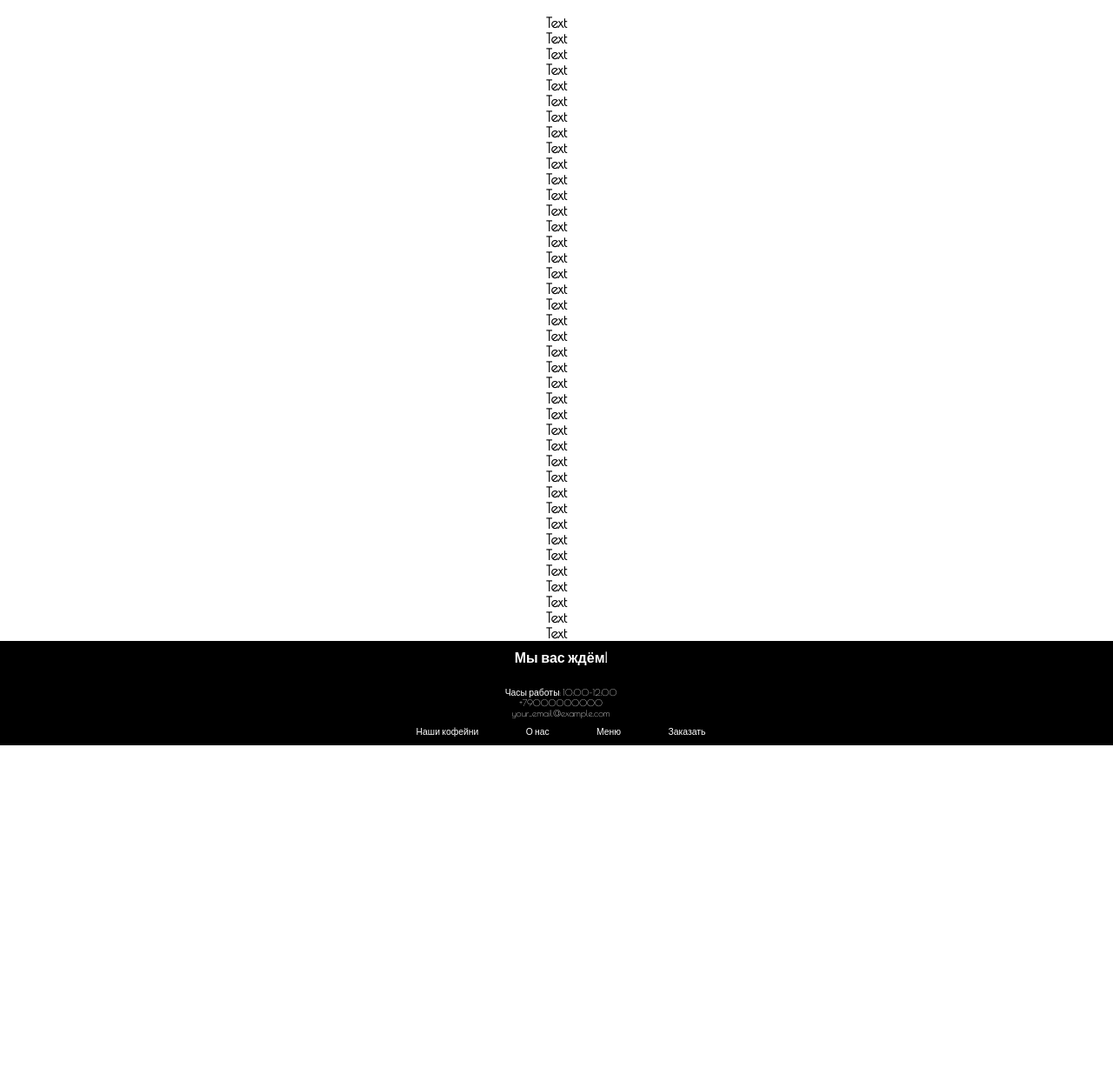
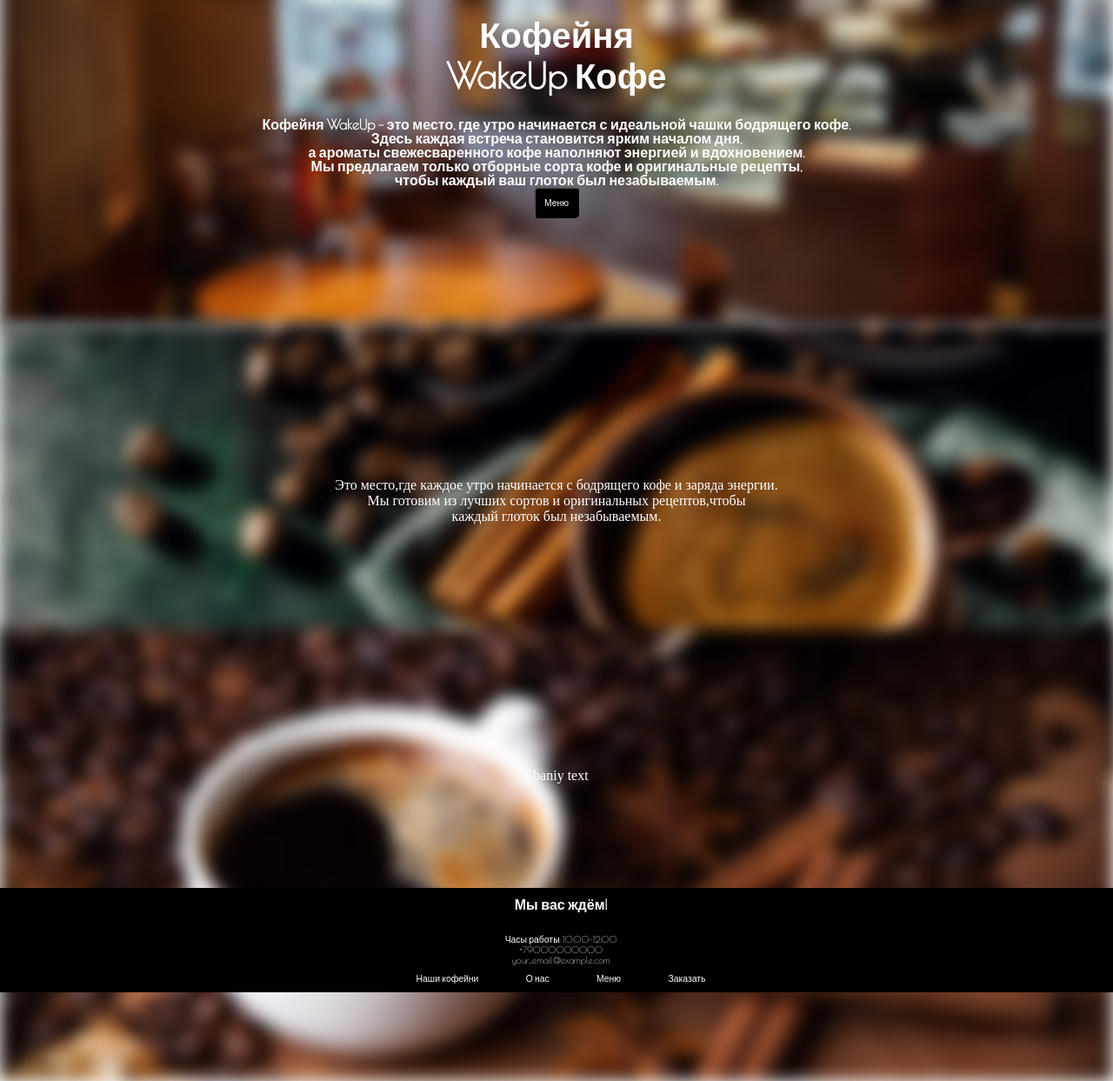
Before and after one commit to Pqvel1l/Coffee, a PHP site: page /index.html in a window 1280 px wide. Shown: the part 143-1386 px from the top of the page at 87% size. Before the commit the page ends 1000 px from the top, so only its background shows below. Run offline with PHP 8.4, Linux system fonts and the light colour scheme.

Commit message:
Добавлен блюр к картинкам.

```diff
--- a/css/ss3.css
+++ b/css/ss3.css
@@ -22,9 +22,10 @@
 .title-a {/* Стиль для названия */
   color: #fff;
   text-align: center;
-  font-size: 2vh;
+  font-size: 5vh;
   font-family: "Poiret One", sans-serif;
-  font-weight: bold;
+  font-weight:900;
+  padding-bottom: 3vh;
 }
 #header{
   width: 100%;
@@ -32,6 +33,9 @@
   background: #ffffff;
   color: #000000;
   float: right;
+  z-index: 10;
+  position: relative;
+
 }
 /* Тут картинка */
 .coffee-header {
@@ -41,6 +45,11 @@
 }
 .navbar {
   line-height: 100%;
+  z-index: 1.2;
+  position: inherit;
+}
+#nav {
+  z-index: 1.2;
 }
 #nav ul {
   list-style: none;
@@ -50,6 +59,8 @@
   font-size: 1.3vh;
   font-family: "Poiret One", sans-serif;
   text-align: center;
+  position: inherit;
+
 }
 #nav li {
   display: inline-block;
@@ -79,10 +90,13 @@
 /* футер - низ */
 #footer {
   float: left;
+  position: relative;
   width: 100%;
   height: 15%;
   background: #000000;
   line-height: 140px;
+  z-index: 10;
+
 }
 .footer-text-a {
   color: #fff;
@@ -104,6 +118,8 @@
    text-align: center;
    color: #fff;
    padding-left: 10px;
+   position: relative;
+   z-index: 1.3;
    /* Для перемещения текста*/
  }
 .info ul {
@@ -141,20 +157,76 @@
   margin-top: 3px;
   line-height: 2em;
 }
-.container {
-  background: no-repeat url('https://img.goodfon.com/original/1920x1200/7/d2/kofe-kofeinye-zerna-koritsa.jpg') 50% 50%;
-  background-size: 100% auto;
+.bg-image-blur-1 {
+  background: no-repeat url('/img/coffeex1.jpeg') 50% 50%;
+  background-size: cover;
+  filter: blur(1.2vh);
+  width: 100%;
+  height: 65vh;
+  position:absolute;
+  z-index: 1;
+  background-attachment: scroll;
+  /* margin-top: 2vh; */
+  }
+.bg-text-1 {
+  float: center;
   text-align: center;
-   color: white;
-   float: center;
- }
-.container-1 {
-  background: no-repeat url('https://img.goodfon.com/original/1920x1200/7/d2/kofe-kofeinye-zerna-koritsa.jpg') 50% 50%;
-  background-size: 100% auto;
+  color:white;
+  z-index: 4;
+  position: relative;
+  padding-top:20vh;
+  padding-bottom: 15vh;
+}
+.menu-button {
+  background-color: #000;
+  border-radius: 5px;
+  padding: 10px;
+    color: #fff;
+      font-size: 1.3vh;
+      font-family: "Poiret One", sans-serif;
+}
+.bg-image-blur-2 {
+  background: no-repeat url('../img/coffee2.jpg') 50% 50%;
+  background-size: cover;
+    filter: blur(1.2vh);
+    width: 100%;
+    height: 65vh;
+    position: absolute;
+    z-index: 1;
+    background-attachment:scroll;
+}
+.bg-text-2 {
+  float: center;
   text-align: center;
-  filter: blur();
   color: white;
+  z-index: 4;
+  position: relative;
+  padding-top: 20vh;
+  padding-bottom: 15vh;
+}
+.bg-image-blur-3 {
+  background: no-repeat url('../img/coffee.png') 50% 50%;
+  background-size: cover;
+  filter: blur(1.2vh);
+  width: 100%;
+  height: 65vh;
+  position: absolute;
+  z-index: 1;
+  background-attachment: scroll;
+}
+
+.bg-text-3 {
   float: center;
+  text-align: center;
+  color: white;
+  z-index: 4;
+  position: relative;
+  padding-top: 20vh;
+  padding-bottom: 15vh;
+}
+.main {
+  position: relative;
+  z-index: 9;
 }
  /* Тут всякие стили, которые могут пригодиться! */
 /* #main {
--- a/index.html
+++ b/index.html
@@ -22,13 +22,63 @@
       </ul>
       </div>
     </div>
-    <div id="main">
-      <div class="container">
-        <div class="title-a">Кофейня <br> WakeUp Кофе</div>
-        <div class="pre2">
-          <br>Это место,где каждое утро начинается с бодрящего кофе и заряда энергии.<br> Мы готовим из лучших сортов и оригинальных
-          рецептов,чтобы<br> каждый глоток был незабываемым.</div>
-        </div><p class="pre1">
+    <div class="main">
+      <div class="bg-image-blur-1"></div>
+      <div class="bg-text-1">
+        <p class="title-a">Кофейня <br> WakeUp Кофе</p>
+        <p class="pre2">
+Кофейня WakeUp - это место, где утро начинается с идеальной чашки бодрящего кофе.<br> Здесь каждая встреча становится ярким началом дня,<br> а
+ароматы свежесваренного кофе наполняют энергией и вдохновением.<br> Мы предлагаем только отборные сорта кофе и оригинальные
+рецепты,<br> чтобы каждый ваш глоток был незабываемым.<br>
+        </p>
+        <button class="menu-button">Меню</button>
+      </div>
+      <div class="bg-image-blur-2"></div>
+        <div class="bg-text-2"><br>Это место,где каждое утро начинается с бодрящего кофе и заряда энергии.<br> Мы готовим из лучших сортов и
+        оригинальных
+        рецептов,чтобы<br> каждый глоток был незабываемым.</div>
+      <div class="bg-image-blur-3"></div>
+        <div class="bg-text-3"> Ebaniy text</div>
+      <!-- <div class="bg-image-blur-4"></div>
+        <div class="bg-text-4">Ebaniy text</div> -->
+    </div>
+        <!-- <iframe
+  src="https://www.google.com/maps/embed?pb=!1m18!1m12!1m3!1d5966.957328634592!2d20.414794481691935!3d54.78741022409602!2m3!1f0!2f0!3f0!3m2!1i1024!2i768!4f13.1!3m3!1m2!1s0x46e33f2289a9080d%3A0x4cf60cb270bf321a!2z0YPQuy4g0KHRh9Cw0YHRgtC70LjQstCw0Y8sIDEwLCDQpdC-0LvQvNC-0LPQvtGA0L7QstC60LAsINCa0LDQu9C40L3QuNC90LPRgNCw0LTRgdC60LDRjyDQvtCx0LsuLCDQoNC-0YHRgdC40Y8sIDIzNjAzOA!5e0!3m2!1sru!2sus!4v1727370755051!5m2!1sru!2sus"
+  width="25%" height="25%" style="border:0;" allowfullscreen="" loading="lazy"
+  referrerpolicy="no-referrer-when-downgrade"></iframe> -->
+  <div id="footer">
+    <div class="info">
+      <ul>
+        <caption><p class="sizeup"><b>Мы вас ждём!</b></p></caption>
+        <a class="footer-text-a">Часы работы: 10:00-12:00<br></a>
+        <a class="footer-text-a">+79000000000<br></a>
+        <a class="footer-text-a">your_email@example.com<br></a>
+        <li><a>Наши кофейни</a></li>
+        <li><a name="anchordown">О нас</a></li>
+        <li><a>Меню</a></li>
+        <li><a>Заказать</a></li>
+      </ul>
+    </div>
+
+  </div>
+  <!-- TODO: Сделать какую-нибудь информацию в футере upd: Выполнено-->
+
+  <script>console.log ('Hello World')</script>
+</body>
+</html>
+
+<!-- <div id="aside"> <p class="about">О нас:</p> </div> -->
+<!-- <p class="pre3">Русский<br> pibia dogt asdbl English</p> -->
+<!-- <p class="pre2">Русский<br> русский текст 2</p> -->
+<!-- <p class="pre1">Русский<br> русский текст 2</p> -->
+<!-- <div class="зеро">
+DIV - блочный объект,<br> больше свойств,чему SPAN
+</div>
+<span class="зеро"> SPAN-Строчный объект</span> -->
+<!--
+<div class="block" id="first"></div>
+<div class="block" id="second"></div> -->
+<!-- <p class="pre1">
           <br> Text
           <br> Text
           <br> Text
@@ -69,43 +119,4 @@
           <br> Text
           <br> Text
           <br> Text
-        </p>
-      <!-- <div class="container-1">123</div>
-      <div class="container-2"></div> -->
-      <!-- <iframe
-      src="https://www.google.com/maps/embed?pb=!1m18!1m12!1m3!1d13041.178554708536!2d20.60292345138093!3d54.702999808485046!2m3!1f0!2f0!3f0!3m2!1i1024!2i768!4f13.1!3m3!1m2!1s0x46e316a0841f51c7%3A0x1b773723dc02a802!2z0JHQsNGD0YbQtdC90YLRgA!5e0!3m2!1sru!2sus!4v1726845252007!5m2!1sru!2sus"
-      width="50%" height="25% style="border:0;" loading="lazy"
-      referrerpolicy="no-referrer-when-downgrade"></iframe> -->
-  </div>
-  <div id="footer">
-    <div name="anchordown" class="info">
-      <ul>
-        <caption><p class="sizeup"><b>Мы вас ждём!</b></p></caption>
-        <a class="footer-text-a">Часы работы: 10:00-12:00<br></a>
-        <a class="footer-text-a">+79000000000<br></a>
-        <a class="footer-text-a">your_email@example.com<br></a>
-        <li><a>Наши кофейни</a></li>
-        <li><a>О нас</a></li>
-        <li><a>Меню</a></li>
-        <li><a>Заказать</a></li>
-      </ul>
-    </div>
-
-  </div>
-  <!-- TODO: Сделать какую-нибудь информацию в футере upd: Выполнено-->
-
-  <script>console.log ('Hello World')</script>
-</body>
-</html>
-
-<!-- <div id="aside"> <p class="about">О нас:</p> </div> -->
-<!-- <p class="pre3">Русский<br> pibia dogt asdbl English</p> -->
-<!-- <p class="pre2">Русский<br> русский текст 2</p> -->
-<!-- <p class="pre1">Русский<br> русский текст 2</p> -->
-<!-- <div class="зеро">
-DIV - блочный объект,<br> больше свойств,чему SPAN
-</div>
-<span class="зеро"> SPAN-Строчный объект</span> -->
-<!--
-<div class="block" id="first"></div>
-<div class="block" id="second"></div> -->
+        </p> -->
--- /dev/null
+++ b/index.php
@@ -0,0 +1 @@
+<?php echo "Hello World!" ?>
```
